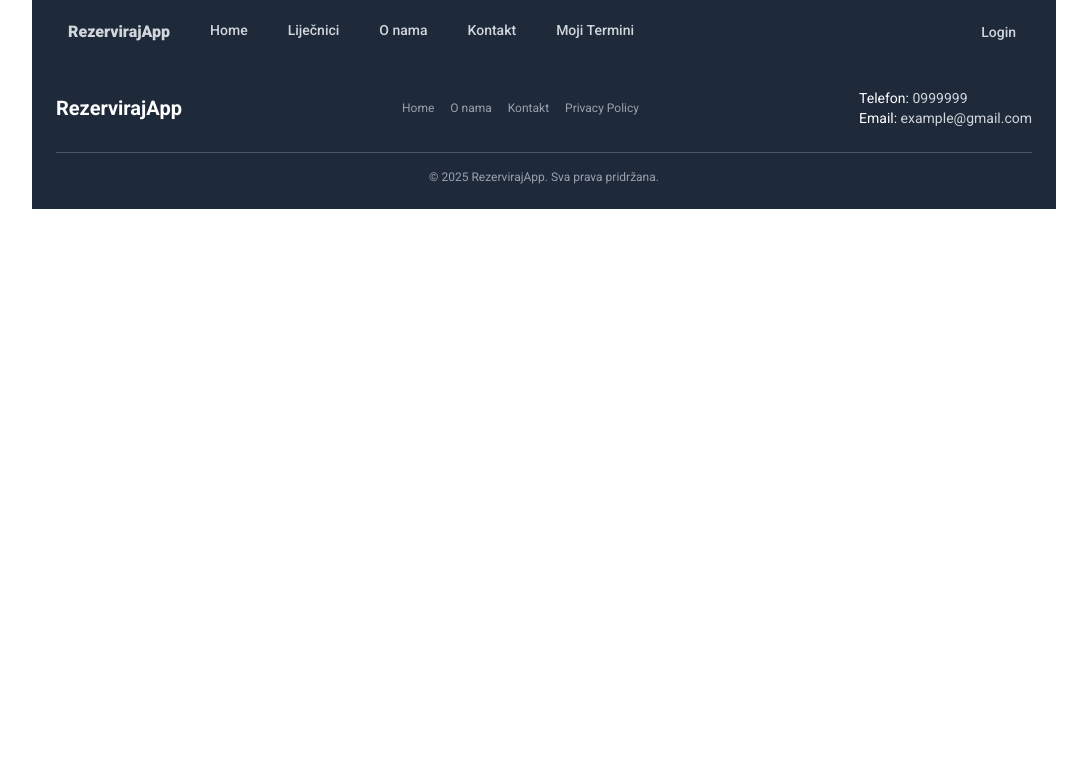
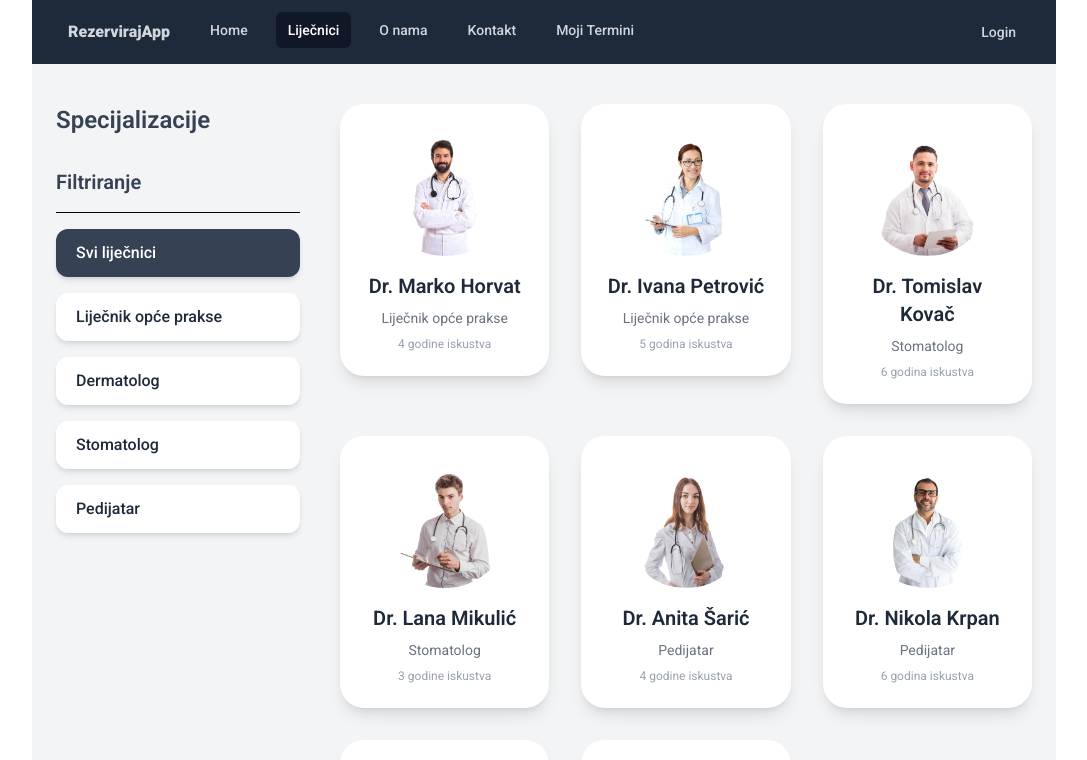
Before and after one commit to Ivek125/RezervirajApp, a React (Vite) app in the folder frontend/: page /lijecnici in a window 1280 px wide. Shown: the top 760 px of the page, without its empty margins (96-1183 px from the left). Built offline with nearby package versions, Linux system fonts and the light colour scheme.

Commit message:
Implementirana stranica za doktore

```diff
--- a/frontend/src/App.jsx
+++ b/frontend/src/App.jsx
@@ -26,8 +26,8 @@ const App = () => {
 
     <Routes>
       <Route path="/" element={<Home />} />
-      <Route path="/lijecnik" element={<Doctors />} />
-      <Route path="/lijecnik/:speciality" element={<Doctors />} />
+      <Route path="/lijecnici" element={<Doctors />} />
+      <Route path="/lijecnici/:speciality" element={<Doctors />} />
       <Route path="/login" element={<Login />} />
       <Route path="/myProfile" element={<MyProfile />} />
       <Route path="/o-nama" element={<About />} />
--- a/frontend/src/assets/assets_frontend/assets.js
+++ b/frontend/src/assets/assets_frontend/assets.js
@@ -1,3 +1,4 @@
+// assets.js
 import appointment_img from './appointment_img.png'
 import header_img from './header_img.png'
 import group_profiles from './group_profiles.png'
@@ -15,6 +16,8 @@ import info_icon from './info_icon.svg'
 import upload_icon from './upload_icon.png'
 import stripe_logo from './stripe_logo.png'
 import razorpay_logo from './razorpay_logo.png'
+
+// Doctors images
 import doc1 from './doc1.png'
 import doc2 from './doc2.png'
 import doc3 from './doc3.png'
@@ -23,49 +26,43 @@ import doc5 from './doc5.png'
 import doc6 from './doc6.png'
 import doc7 from './doc7.png'
 import doc8 from './doc8.png'
-import doc9 from './doc9.png'
-import doc10 from './doc10.png'
-import doc11 from './doc11.png'
-import doc12 from './doc12.png'
-import doc13 from './doc13.png'
-import doc14 from './doc14.png'
-import doc15 from './doc15.png'
-import Dermatologist from './Dermatologist.svg'
-import Gastroenterologist from './Gastroenterologist.svg'
-import General_physician from './General_physician.svg'
-import Gynecologist from './Gynecologist.svg'
-import Neurologist from './Neurologist.svg'
-import Pediatricians from './Pediatricians.svg'
 
+// Category images
+import Dermatologist from './Dermatologist.png'
+import General_physician from './General_physician.png'
+import Pediatricians from './pediatricians.png'
+import Stomatologist from './stomatologist.png' // Dodajem jer ti koristiš i .png stomatologa!
 
 export const assets = {
   appointment_img,
   header_img,
   group_profiles,
+  profile_pic,
+  contact_image,
+  about_image,
   logo,
+  dropdown_icon,
+  menu_icon,
+  cross_icon,
   chats_icon,
   verified_icon,
+  arrow_icon,
   info_icon,
-    profile_pic,
-    arrow_icon,
-    contact_image,
-    about_image,
-    menu_icon,
-    cross_icon,
-    dropdown_icon,
   upload_icon,
   stripe_logo,
-    razorpay_logo
+  razorpay_logo,
+  Dermatologist,
+  General_physician,
+  Pediatricians,
+  Stomatologist,
 }
 
-
 export const doctors = [
-    // Opći liječnici
   {
     _id: 'doc1',
     name: 'Dr. Marko Horvat',
     image: doc1,
-      speciality: 'Opći liječnik',
+    speciality: 'Liječnik opće prakse',
     degree: 'Dr. med.',
     experience: '4 godine',
     about: 'Dr. Horvat pruža sveobuhvatnu primarnu zdravstvenu skrb s naglaskom na prevenciju i pravovremenu dijagnozu.',
@@ -79,7 +76,7 @@ export const doctors = [
     _id: 'doc2',
     name: 'Dr. Ivana Petrović',
     image: doc2,
-      speciality: 'Opći liječnik',
+    speciality: 'Liječnik opće prakse',
     degree: 'Dr. med.',
     experience: '5 godina',
     about: 'Dr. Petrović ima iskustvo u radu s pacijentima svih dobnih skupina i posvećena je cjelovitoj skrbi.',
@@ -89,8 +86,6 @@ export const doctors = [
       line2: 'Split, Hrvatska'
     }
   },
-
-    // Stomatolozi
   {
     _id: 'doc3',
     name: 'Dr. Tomislav Kovač',
@@ -119,8 +114,6 @@ export const doctors = [
       line2: 'Osijek, Hrvatska'
     }
   },
-
-    // Pedijatri
   {
     _id: 'doc5',
     name: 'Dr. Anita Šarić',
@@ -149,8 +142,6 @@ export const doctors = [
       line2: 'Pula, Hrvatska'
     }
   },
-
-    // Dermatolozi
   {
     _id: 'doc7',
     name: 'Dr. Elena Novak',
@@ -180,3 +171,12 @@ export const doctors = [
     }
   }
 ]
+
+// Exportamo dodatno i kategorije doktora
+
+export const doctorsCategories = [
+  { title: 'Liječnik opće prakse', image: General_physician },
+  { title: 'Dermatolog', image: Dermatologist },
+  { title: 'Stomatolog', image: Stomatologist },
+  { title: 'Pedijatar', image: Pediatricians },
+]
--- a/frontend/src/components/DoctorCategories.jsx
+++ b/frontend/src/components/DoctorCategories.jsx
@@ -1,27 +1,21 @@
 import React from 'react'
 import { Link } from 'react-router-dom'
-
-import dermatologist from '../assets/assets_frontend/dermatologist.png'
-import stomatologist from '../assets/assets_frontend/stomatologist.png'
-import pediatricians from '../assets/assets_frontend/pediatricians.png'
-import general_physician from '../assets/assets_frontend/general_physician.png'
+import { useContext } from 'react'; // Import useContext to access context
+import { AppContext } from '../context/AppContext'; // Import the context
 
 export default function DoctorCategories() {
-  const categories = [
-    { title: 'Liječnik opće prakse', image: general_physician },
-    { title: 'Dermatolog', image: dermatologist },
-    { title: 'Stomatolog', image: stomatologist },
-    { title: 'Pedijatar', image: pediatricians },
 
-  ]
+
+  const {doctorsCategories} = useContext(AppContext) // Use the context to get the doctors data
+
 
   return (
     <div className="bg-gray-800 py-12 px-4 sm:px-6 lg:px-8">
       <h1 className="text-center text-3xl font-extrabold text-white mb-10">Specijalizacije Liječnika</h1>
       <div className="grid grid-cols-1 sm:grid-cols-2 md:grid-cols-4 gap-8 max-w-6xl mx-auto">
-        {categories.map((category, index) => (
+        {doctorsCategories.map((category) => (
           <Link
-            to={`/doktori/${category.title.toLowerCase()}`} // ili `/doctor/${index}`
+            to={`/lijecnici/${category.title.toLowerCase()}`}
             key={category.title}
             className="relative rounded-2xl overflow-hidden flex flex-col items-center justify-center text-center shadow-lg bg-cover bg-center bg-no-repeat transition duration-300 hover:brightness-110 group"
             style={{
--- a/frontend/src/components/NavigationBar.jsx
+++ b/frontend/src/components/NavigationBar.jsx
@@ -13,7 +13,7 @@ import { useState, useEffect } from 'react';
 
 const navigation = [
   { name: 'Home', href: '/' },
-  { name: 'Liječnici', href: '/lijecnik' },
+  { name: 'Liječnici', href: '/lijecnici' },
   { name: 'O nama', href: '/o-nama' },
   { name: 'Kontakt', href: '/kontakt' },
   { name: 'Moji Termini', href: '/mojiTermini' },
--- a/frontend/src/context/AppContext.jsx
+++ b/frontend/src/context/AppContext.jsx
@@ -1,12 +1,13 @@
 import { createContext } from "react";
 import { doctors } from "../assets/assets_frontend/assets.js";
 
+import { doctorsCategories } from "../assets/assets_frontend/assets.js";
 
 export const AppContext = createContext()
 const AppContextProvider = (props)=> {
     const value = {
-        doctors
-
+        doctors,
+        doctorsCategories,
     }
 
     return (
--- a/frontend/src/pages/Doctors.jsx
+++ b/frontend/src/pages/Doctors.jsx
@@ -1,9 +1,94 @@
-import React from 'react'
+import React, { useState, useContext } from 'react';
+import { Link, useParams, useNavigate } from 'react-router-dom';
+import { AppContext } from '../context/AppContext';
 
 function Doctors() {
+  const { doctors, doctorsCategories } = useContext(AppContext);
+  const { speciality } = useParams();
+  const navigate = useNavigate();
+
+  // State to track the active category
+  const [activeCategory, setActiveCategory] = useState(speciality ? speciality.toLowerCase() : 'svi liječnici');
+
+  // Normalize the specialty parameter from the URL
+  const normalizedSpeciality = speciality ? speciality.toLowerCase() : '';
+
+  // Filter doctors based on the selected specialty
+  const filteredDoctors = normalizedSpeciality
+    ? doctors.filter(doctor => doctor.speciality.toLowerCase() === normalizedSpeciality)
+    : doctors; // If no specialty is selected, show all doctors.
+
+  // Handle category click and update active category
+  const handleCategoryClick = (categoryTitle) => {
+    setActiveCategory(categoryTitle.toLowerCase()); // Set active category
+    if (categoryTitle.toLowerCase() === 'svi liječnici') {
+      navigate(`/lijecnici`); // Show all doctors.
+    } else {
+      navigate(`/lijecnici/${categoryTitle.toLowerCase()}`); // Filter by the selected specialty.
+    }
+  };
+
   return (
-    <div>Doctors111</div>
-  )
+    <div className="px-6 py-10 bg-gray-100 min-h-screen">
+      <div className="flex flex-col md:flex-row gap-10">
+
+        {/* Left Categories (Category Section) */}
+        <div className="flex flex-col gap-4 md:w-1/4">
+          <h2 className="text-2xl font-semibold text-gray-700 mb-4">Specijalizacije</h2>
+          <h2 className="text-xl font-semibold text-gray-700 ">Filtriranje</h2>
+          <hr />
+
+          {/* Button for "Svi liječnici" with conditional bg */}
+          <button
+            key="all-doctors"
+            onClick={() => handleCategoryClick('Svi liječnici')}
+            className={`py-3 px-5 rounded-xl shadow-md hover:bg-gray-200 relative group cursor-pointer transition text-gray-800 text-left font-medium ${activeCategory === 'svi liječnici' ? 'bg-gray-700 text-white hover:bg-gray-700' : 'bg-white'}`}
+          >
+            Svi liječnici
+          </button>
+
+          {/* List of doctor categories with conditional bg */}
+          {doctorsCategories.map((category) => (
+            <button
+              key={category.title}
+              onClick={() => handleCategoryClick(category.title)}
+              className={`py-3 px-5 rounded-xl shadow-md hover:bg-gray-200 relative group cursor-pointer transition text-gray-800 text-left font-medium ${activeCategory === category.title.toLowerCase() ? 'bg-gray-700 text-white hover:bg-gray-700' : 'bg-white'}`}
+            >
+              {category.title}
+            </button>
+          ))}
+        </div>
+
+        {/* Right Doctors List Section */}
+        <div className="grid grid-cols-1 sm:grid-cols-2 md:grid-cols-2 lg:grid-cols-3 gap-8 flex-1">
+          {filteredDoctors.length > 0 ? (
+            filteredDoctors.map((doctor) => (
+              <Link to={`/termini/${doctor._id}`} key={doctor._id}>
+                <div className="bg-white p-6 rounded-3xl shadow-lg text-center transition transform hover:scale-105 hover:bg-gray-200 relative group cursor-pointer">
+
+                  <img
+                    src={doctor.image}
+                    alt={doctor.name}
+                    className="w-32 h-32 rounded-full mx-auto mb-4 object-cover"
+                  />
+
+                  <h2 className="text-xl font-semibold text-gray-800 mb-2">{doctor.name}</h2>
+                  <p className="text-sm text-gray-500 mb-2">{doctor.speciality}</p>
+                  <p className="text-xs text-gray-400">{doctor.experience} iskustva</p>
+
+                  <div className="absolute inset-0 flex justify-center items-center opacity-0 group-hover:opacity-100 transition duration-300">
+                    {/* Add hover effect if necessary */}
+                  </div>
+                </div>
+              </Link>
+            ))
+          ) : (
+            <p className="text-center text-gray-500 col-span-full">Nema dostupnih liječnika za ovu specijalizaciju.</p>
+          )}
+        </div>
+      </div>
+    </div>
+  );
 }
 
-export default Doctors
+export default Doctors;
```
Lines whose indentation alone changed are shown as unchanged.
